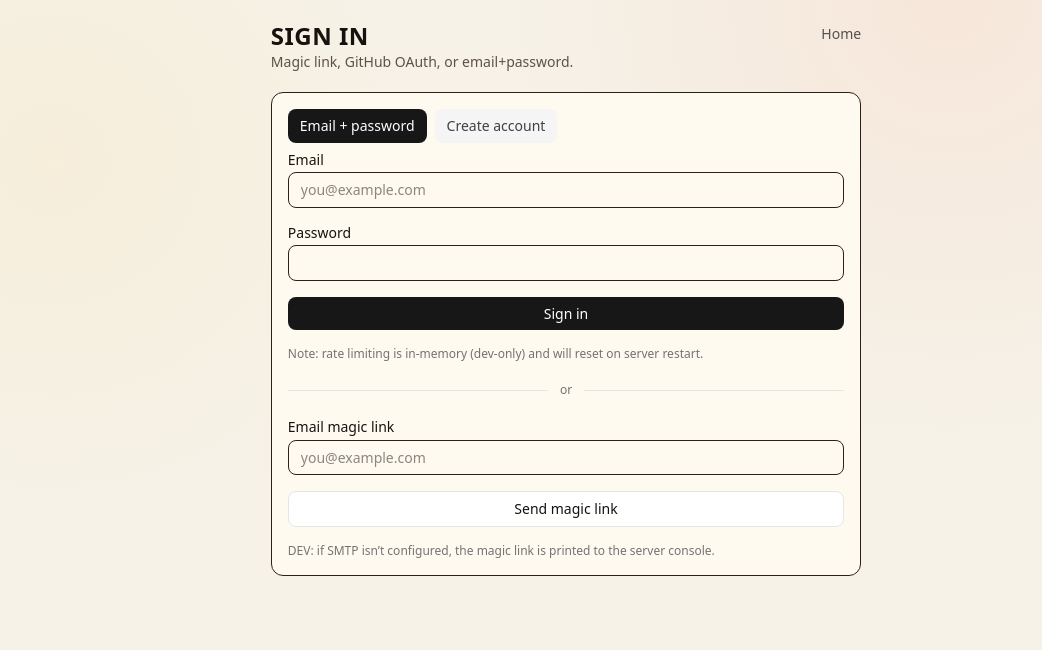
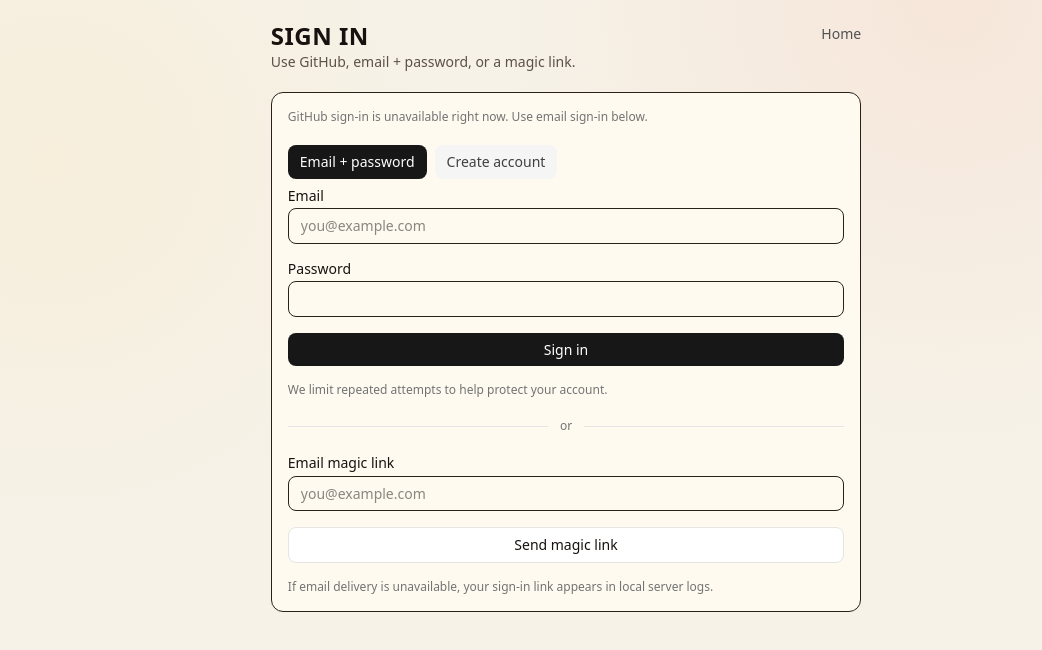
Before and after one commit to michaelasper/headstash, a Next.js app: page /auth/signin in a window 1280 px wide. Shown: the top 650 px of the page, without its empty margins (74-1116 px from the left). Built offline with nearby package versions, Linux system fonts and the light colour scheme; no server answers.

Commit message:
copy: improve sign-in messaging and remove technical caveats (#45)

```diff
--- a/src/app/auth/signin/SignInForm.tsx
+++ b/src/app/auth/signin/SignInForm.tsx
@@ -54,7 +54,11 @@ export default function SignInForm({
               <div className="h-px flex-1 bg-neutral-200" />
             </div>
           </>
-        ) : null}
+        ) : (
+          <p className="text-xs text-neutral-500">
+            GitHub sign-in is unavailable right now. Use email sign-in below.
+          </p>
+        )}
 
         <div>
           <div className="mb-2 flex gap-2 text-sm">
@@ -96,7 +100,6 @@ export default function SignInForm({
                     headers: { "content-type": "application/json" },
                     body: JSON.stringify({ email: emailNormalized, password }),
                   });
-                  // Do not reveal whether user existed.
                   if (!res.ok && res.status !== 200) {
                     setMessage("Could not create account. Please try again.");
                     return;
@@ -128,10 +131,7 @@ export default function SignInForm({
               />
             </Field>
 
-            <Field
-              label="Password"
-              hint={mode === "signup" ? "Min 8 characters" : undefined}
-            >
+            <Field label="Password" hint={mode === "signup" ? "Min 8 characters" : undefined}>
               <input
                 name="password"
                 type="password"
@@ -154,7 +154,7 @@ export default function SignInForm({
             </button>
 
             <p className="text-xs text-neutral-500">
-              Note: rate limiting is in-memory (dev-only) and will reset on server restart.
+              We limit repeated attempts to help protect your account.
             </p>
           </form>
         </div>
@@ -196,8 +196,8 @@ export default function SignInForm({
 
               <p className="text-xs text-neutral-500">
                 {hasSmtp
-                  ? "Magic link will be delivered via configured SMTP provider."
-                  : "DEV: if SMTP isn’t configured, the magic link is printed to the server console."}
+                  ? "We’ll email you a secure sign-in link."
+                  : "If email delivery is unavailable, your sign-in link appears in local server logs."}
               </p>
             </form>
           </>
--- a/src/app/auth/signin/page.tsx
+++ b/src/app/auth/signin/page.tsx
@@ -17,8 +17,8 @@ export default function SignInPage() {
         title="Sign in"
         subtitle={
           authRuntimeConfig.credentialsOnly
-            ? "Local auth mode: email+password only."
-            : "Magic link, GitHub OAuth, or email+password."
+            ? "Sign in with email + password."
+            : "Use GitHub, email + password, or a magic link."
         }
         right={
           <Link href="/" className="text-sm text-neutral-600 hover:underline">
```
